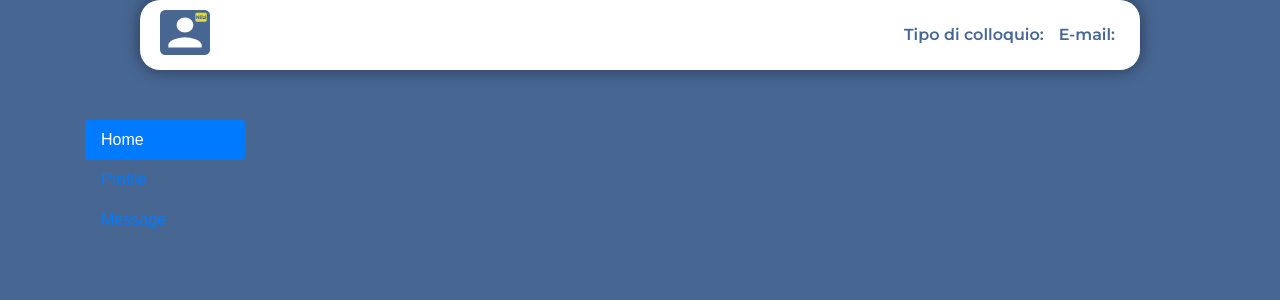
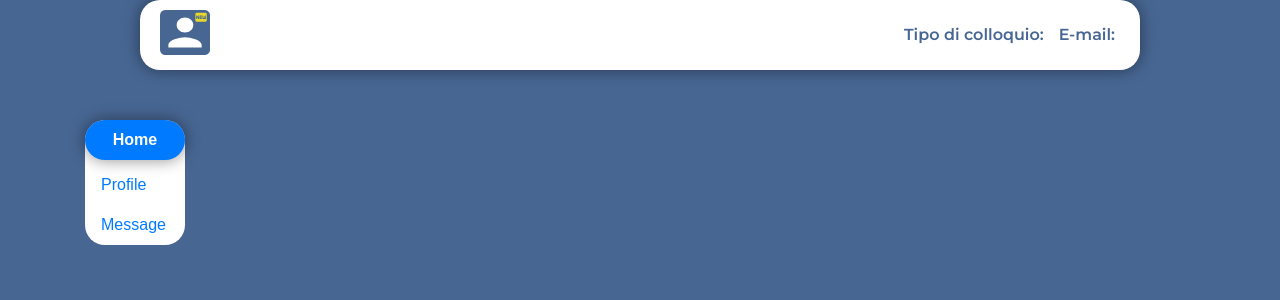
Before and after one commit to MaraxWebx/VALE-REMOTE, a Django app: template site/public/templates/interview_detail.html in a window 1280 px wide. Shown: the part 100-400 px from the top of the page. Run offline with Django 3.2, Linux system fonts and the light colour scheme; the template is opened without the code that fills it, so the values that code supplies are empty; parts of the project's set-up code (start-up, migrations or seed data) failed here and were passed over; some libraries are stand-ins or nearby versions.

Commit message:
dashboard

```diff
--- a/site/public/static/css/styledetails.css
+++ b/site/public/static/css/styledetails.css
@@ -199,3 +199,28 @@ img.icon-menu {
     background: white;
     box-shadow: 0 0 15px 1px rgba(0, 0, 0, 0.4);
 }
+
+.nav-risp{
+    width: 100px;
+    margin: 0 0 5px 0;
+    border-radius: 20px !important;
+    background: white;
+    box-shadow: 0 0 15px 1px rgba(0, 0, 0, 0.4);
+    text-align: center;
+    color:  #476692;
+    font-weight: 600;
+}
+.nav-risp:hover{
+    background:#476692;
+    color:  #fff;
+}
+.nav-risp:active{
+    background:#476692;
+    color:  #fff;
+}
+div#v-pills-tab {
+    height: 100%;
+    background-color: #fff !important;
+    width: 100px;
+    border-radius: 20px;
+}
```
